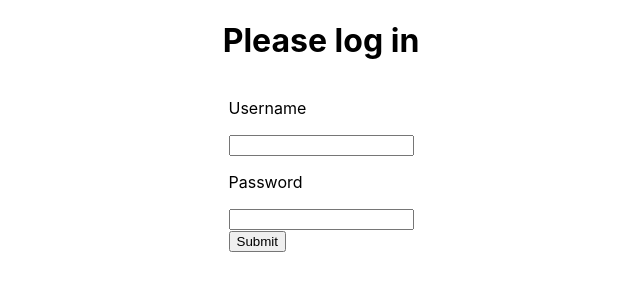
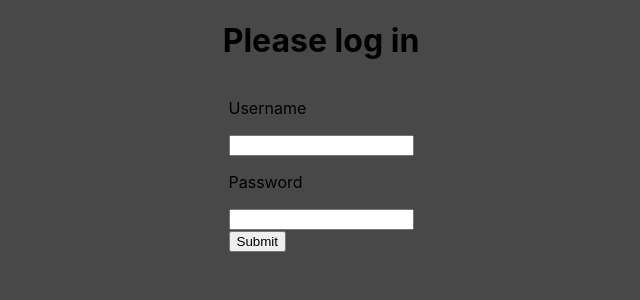
Before and after one commit to JohnPCarvalho/desenvol-v, a React (Create React App) app in the folder frontend/: page / in a window 1280 px wide. Shown: the top 300 px of the page, without its empty margins (319-959 px from the left). Built offline with nearby package versions, Linux system fonts and the light colour scheme; the HTML template or start-up script is replaced by a standard one.

Commit message:
changed the background

```diff
--- a/frontend/src/App.css
+++ b/frontend/src/App.css
@@ -1,3 +1,3 @@
 .wrapper {
-  padding: 20px
+  padding: 20px;
 }
--- a/frontend/src/index.css
+++ b/frontend/src/index.css
@@ -7,6 +7,7 @@ body {
     sans-serif;
   -webkit-font-smoothing: antialiased;
   -moz-osx-font-smoothing: grayscale;
+  background-color: #484848;
 }
 
 code {
```
